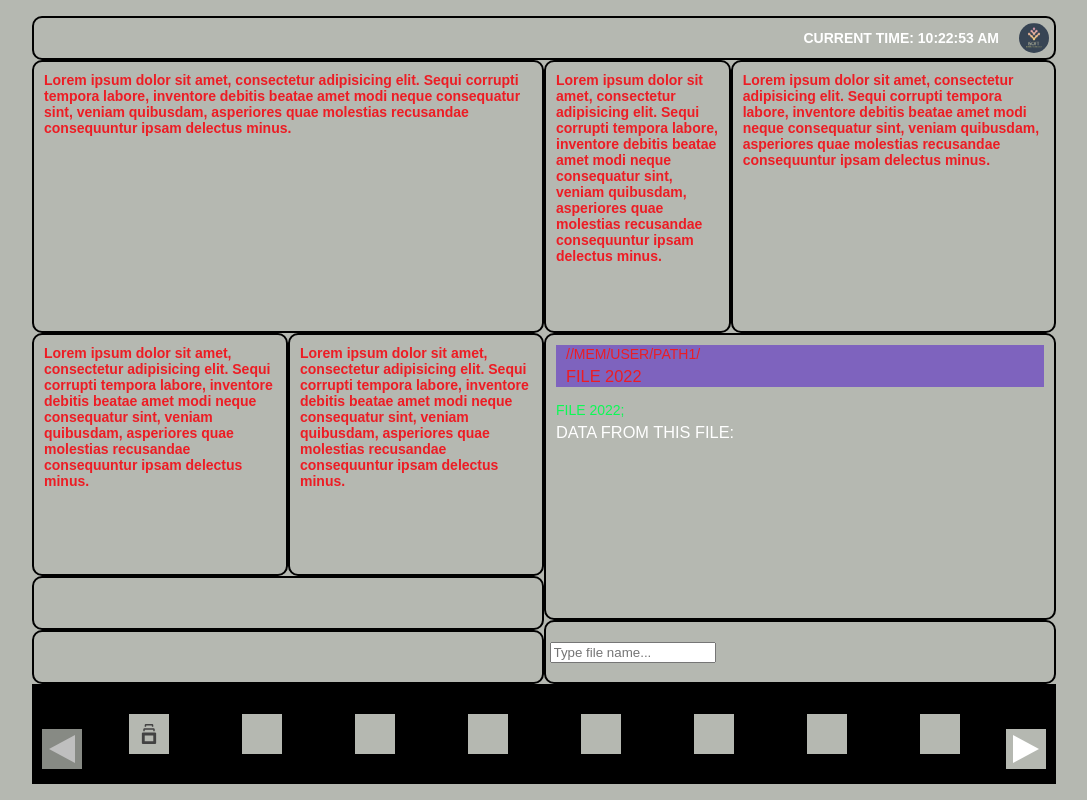
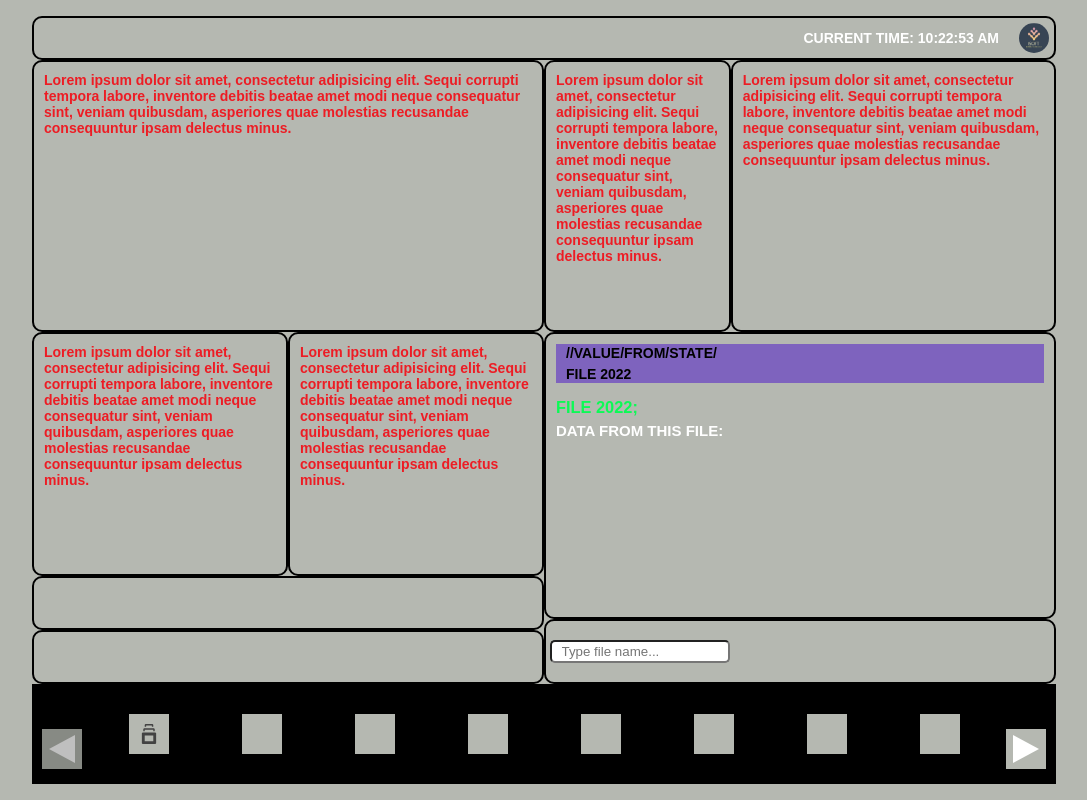
Before and after one commit to Fpsska/ISOFT-Task, a React (Create React App) app: page / in a window 1280 px wide. Shown: the whole page, without its empty margins (96-1183 px from the left). Built offline with nearby package versions, Linux system fonts and the light colour scheme.

Commit message:
feat: create Iinput interface, create, register formSlice.ts & create setInputValue AC, handleFormSubmit func for set current entered value of form__input HTML-el & add logic of render inputData[] in MainPage.tsx

```diff
--- /dev/null
+++ b/src/app/slices/formSlice.ts
@@ -0,0 +1,35 @@
+import { createSlice, PayloadAction } from '@reduxjs/toolkit';
+
+import { Iinput } from '../../types/inputDataTypes';
+
+// /. imports
+
+interface IformSlice {
+    inputData: Iinput[]
+    path: string
+}
+
+// /. interfaces
+
+const initialState: IformSlice = {
+    inputData: [],
+    path: '//value/from/state/'
+};
+
+// /. initialState
+
+const formSlice = createSlice({
+    name: 'formSlice',
+    initialState,
+    reducers: {
+        setInputValue(state, action: PayloadAction<Iinput>) {
+            state.inputData.push(action.payload)
+        }
+    }
+});
+
+export const {
+    setInputValue
+} = formSlice.actions;
+
+export default formSlice.reducer;
--- a/src/app/store.ts
+++ b/src/app/store.ts
@@ -1,9 +1,12 @@
 import { configureStore, ThunkAction, Action } from '@reduxjs/toolkit';
+
+import formSlice from './slices/formSlice';
 
 // /. imports
 
 export const store = configureStore({
   reducer: {
+    formSlice: formSlice
   },
 });
 
--- a/src/assets/styles/style.scss
+++ b/src/assets/styles/style.scss
@@ -210,19 +210,35 @@ body {
             color: #0CFA55;
         }
 
-        :not(:last-child) {
-            margin: 0 0 useRem(5) 0;
-        }
     }
 
     &__file-name,
     &__path,
     &__caption {
         text-transform: uppercase;
-        font-weight: 500;
+        font-weight: 600;
+    }
+
+    &__file-name,
+    &__path {
+        color: $dark-color;
     }
 
     &__caption {
-        color: $white-color
+        color: $white-color;
+        font-size: useRem(15);
+        margin: useRem(5) 0 useRem(10) 0;
+
+    }
+
+    &__file-data {
+        display: flex;
+        flex-direction: column;
+
+        span {
+            font-weight: 400;
+            color: $white-color;
+            text-transform: uppercase;
+        }
     }
 }
--- a/src/components/Form/Form.tsx
+++ b/src/components/Form/Form.tsx
@@ -1,18 +1,41 @@
-import React from 'react';
+import React, { useState, useRef } from 'react';
+
+import { useAppDispatch } from '../../app/hooks';
+
+import { setInputValue } from '../../app/slices/formSlice';
 
 import './form.scss';
 
 // /. imports
 
 const Form: React.FC = () => {
+  const [enteredInputValue, setEnteredInputValue] = useState<string>('');
+
+  const formRef = useRef<HTMLFormElement>(null!);
+
+  const dispatch = useAppDispatch();
+
+  const handleFormSubmit = (e: React.FormEvent): void => {
+    e.preventDefault();
+
+    dispatch(
+      setInputValue({ id: +new Date(), value: `${enteredInputValue} ;` })
+    );
+    // clear input value
+    formRef.current.reset();
+    setEnteredInputValue('');
+  };
+
   return (
-    <form className="form" onSubmit={e => e.preventDefault()}>
+    <form className="form" ref={formRef} onSubmit={e => handleFormSubmit(e)}>
       <fieldset>
         <legend>add new file name</legend>
         <input
           className="form__input"
           type="text"
           placeholder="Type file name..."
+          onChange={e => setEnteredInputValue(e.target.value)}
+          autoFocus
         />
       </fieldset>
     </form>
--- a/src/components/Form/form.scss
+++ b/src/components/Form/form.scss
@@ -1,3 +1,7 @@
+@import '../../assets/styles/functions';
+
+// /. imports
+
 .form {
     width: 100%;
     height: 100%;
@@ -7,6 +11,11 @@
     &__input {
         width: 90%;
         padding: useRem(2) useRem(10);
-        border-radius: useRem(5)
+        border-radius: useRem(5);
+
+        &:focus {
+            color: #3F48CC;
+        }
+
     }
 }
--- a/src/components/pages/MainPage/MainPage.tsx
+++ b/src/components/pages/MainPage/MainPage.tsx
@@ -1,4 +1,8 @@
 import React from 'react';
+
+import { useAppSelector } from '../../../app/hooks';
+
+import { Iinput } from '../../../types/inputDataTypes';
 
 import Form from '../../Form/Form';
 
@@ -7,6 +11,8 @@ import '../../../assets/styles/style.scss';
 // /. imports
 
 const MainPage: React.FC = () => {
+  const { inputData, path } = useAppSelector(state => state.formSlice);
+
   return (
     <section className="section">
       <div className="section__wrapper">
@@ -66,17 +72,19 @@ const MainPage: React.FC = () => {
               <div className="file-manager">
                 <div className="file-manager__wrapper">
                   <div className="file-manager__preview">
-                    <span className="file-manager__path">
-                      //MEM/USER/PATH1/
-                    </span>
-                    <h3 className="file-manager__file-name">file 2022</h3>
+                    <span className="file-manager__path">{path}</span>
+                    <span className="file-manager__file-name">file 2022</span>
                   </div>
                   <div className="file-manager__information">
-                    <span className="file-manager__file-name">file 2022;</span>
-                    <h3 className="file-manager__caption">
+                    <h3 className="file-manager__file-name">file 2022;</h3>
+                    <h2 className="file-manager__caption">
                       data from this file:
-                    </h3>
-                    <p className="file-manager__data"></p>
+                    </h2>
+                    <p className="file-manager__file-data">
+                      {inputData.map((template: Iinput) => {
+                        return <span key={template.id}>{template.value}</span>;
+                      })}
+                    </p>
                   </div>
                 </div>
               </div>
--- /dev/null
+++ b/src/types/inputDataTypes.ts
@@ -0,0 +1,4 @@
+export interface Iinput {
+    id: number
+    value: string
+}
```
